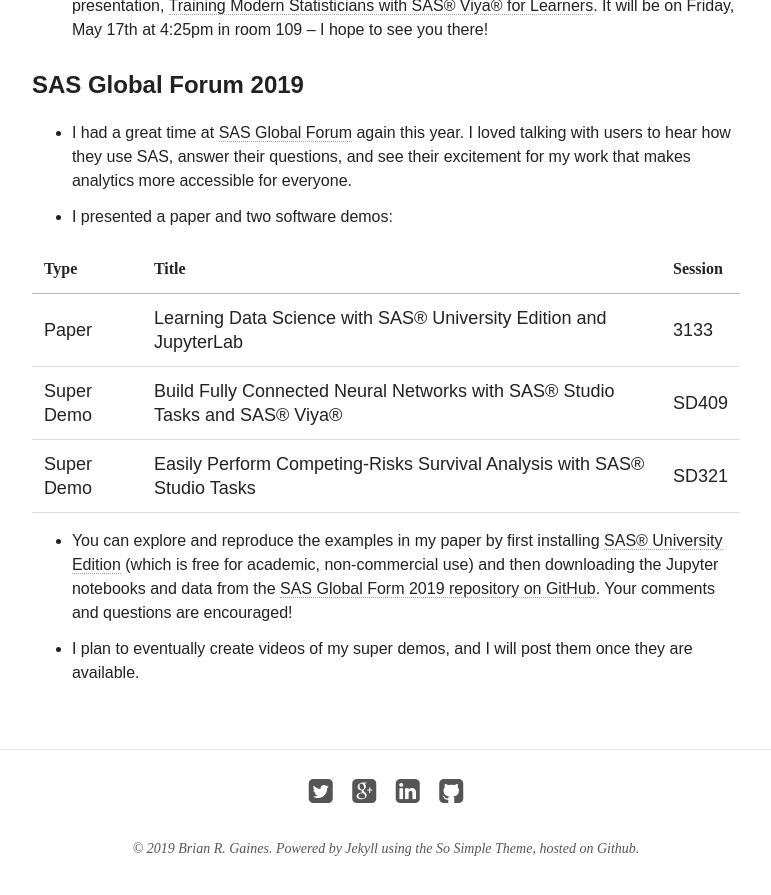
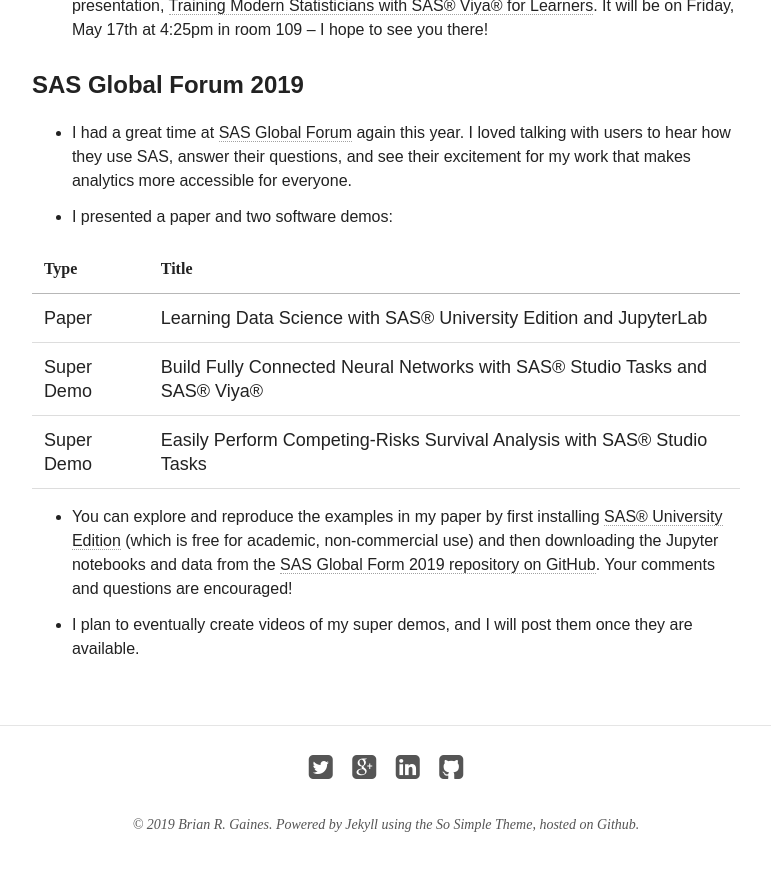
Before and after one commit to brgaines/brgaines.github.io, a Jekyll site: the page built from index.md, in a window 1280 px wide and 900 px high, scrolled down 1254 px. Shown: the top 895 px of the window, without its empty margins (254-1025 px from the left). Built offline with Jekyll 4.4.1, drawn with Linux system fonts in a browser that asks for light colours; nearby versions of some CDN libraries.

Commit message:
removing column from sgf table

```diff
--- a/index.md
+++ b/index.md
@@ -20,11 +20,11 @@ Before joining SAS, I finished my PhD in statistics at [North Carolina State Uni
 * I had a great time at [SAS Global Forum](https://www.sas.com/en_us/events/sas-global-forum.html) again this year.  I loved talking with users to hear how they use SAS, answer their questions, and see their excitement for my work that makes analytics more accessible for everyone.
 * I presented a paper and two software demos:
 
-| Type     | Title                                                               | Session |
-|---------|---------------------------------------------------------------------|---------|
-| Paper  | [Learning Data Science with SAS® University Edition and JupyterLab](https://www.sas.com/content/dam/SAS/support/en/sas-global-forum-proceedings/2019/3133-2019.pdf) | 3133   |
-| Super Demo  | Build Fully Connected Neural Networks with SAS® Studio Tasks and SAS® Viya®                                                    | SD409   |
-| Super Demo | Easily Perform Competing-Risks Survival Analysis with SAS® Studio Tasks       | SD321   |
+| Type     | Title                                                               |
+|---------|---------------------------------------------------------------------|
+| Paper  | [Learning Data Science with SAS® University Edition and JupyterLab](https://www.sas.com/content/dam/SAS/support/en/sas-global-forum-proceedings/2019/3133-2019.pdf) |
+| Super Demo  | Build Fully Connected Neural Networks with SAS® Studio Tasks and SAS® Viya®                                                    |
+| Super Demo | Easily Perform Competing-Risks Survival Analysis with SAS® Studio Tasks       |
 
 
 * You can explore and reproduce the examples in my paper by first installing [SAS® University Edition](https://www.sas.com/en_us/software/university-edition.html) (which is free for academic, non-commercial use) and then downloading the Jupyter notebooks and data from the [SAS Global Form 2019 repository on GitHub](https://github.com/sascommunities/sas-global-forum-2019/tree/master/3133-2019-Gaines).  Your comments and questions are encouraged!
```
